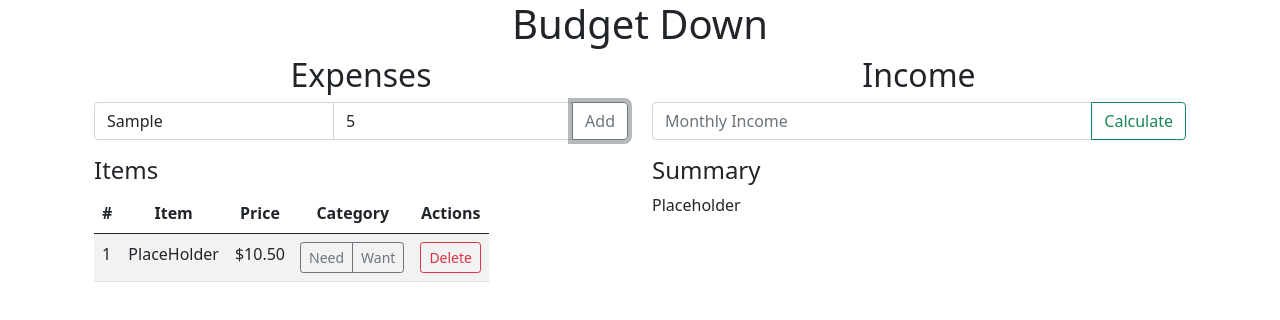
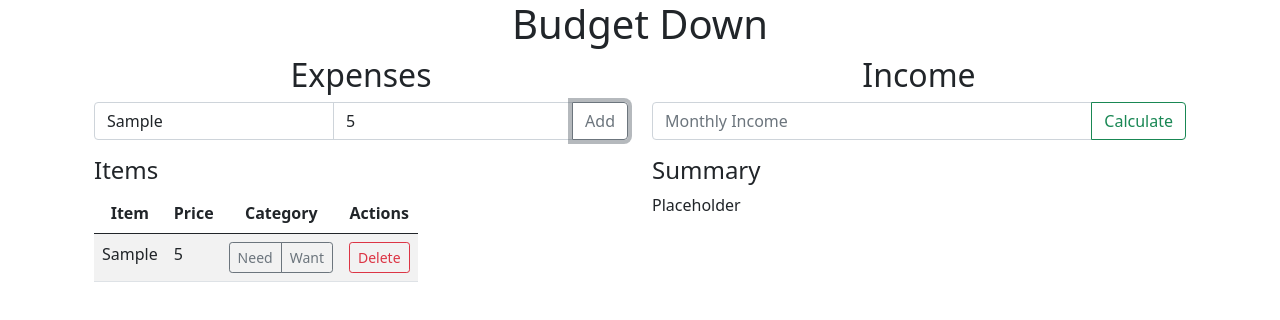
Before and after one commit to dchen046/budget-down, a plain HTML site: page index.html in a window 1280 px wide. Both pictures are taken after typing "Sample", "5" into the empty fields and a click on the button "Add". Drawn offline with nearby package versions, Linux system fonts and the light colour scheme.

Commit message:
finished add on functionality

```diff
--- a/index.html
+++ b/index.html
@@ -14,6 +14,7 @@
     <script src="https://cdn.jsdelivr.net/npm/bootstrap@5.0.2/dist/js/bootstrap.bundle.min.js"
         integrity="sha384-MrcW6ZMFYlzcLA8Nl+NtUVF0sA7MsXsP1UyJoMp4YLEuNSfAP+JcXn/tWtIaxVXM" crossorigin="anonymous"
         defer></script>
+    <script src="scripts/scripts.js" defer></script>
 </head>
 
 <body>
@@ -28,10 +29,10 @@
             <div class="text-center mb-3">
                 <h2>Expenses</h2>
                 <div class="input-group">
-                    <input type="text" aria-label="Item" class="form-control" placeholder="Item">
+                    <input type="text" aria-label="Item" class="form-control" placeholder="Item" id="item">
                     <input type="number" aria-label="Price" class="form-control" placeholder="Price"
-                        aria-describedby="btn-addon">
-                    <button class="btn btn-outline-secondary" type="button" id="button-addon">Add</button>
+                        aria-describedby="btn-addon" id="price">
+                    <button class="btn btn-outline-secondary" type="button" id="btn-addon">Add</button>
                 </div>
             </div>
 
@@ -42,34 +43,13 @@
                     <table class="table table-striped align-top w-auto">
                         <thead>
                             <tr class="text-center">
-                                <th scope="col">#</th>
                                 <th scope="col">Item</th>
                                 <th scope="col">Price</th>
                                 <th scope="col">Category</th>
                                 <th scope="col">Actions</th>
                             </tr>
                         </thead>
-                        <tbody>
-                            <tr>
-                                <td>1</td>
-                                <td>PlaceHolder</td>
-                                <td>$10.50</td>
-                                <td>
-                                    <div class="btn-group" role="group" aria-label="Item Actions">
-                                        <input type="radio" class="btn-check" name="item-actions" id="btn-need"
-                                            autocomplete="off">
-                                        <label class="btn btn-sm btn-outline-secondary" for="btn-need">Need</label>
-
-                                        <input type="radio" class="btn-check" name="item-actions" id="btn-want"
-                                            autocomplete="off">
-                                        <label class="btn btn-sm btn-outline-secondary" for="btn-want">Want</label>
-                                    </div>
-                                </td>
-                                <td>
-                                    <button type="button" class="btn btn-sm btn-outline-danger">Delete</button>
-                                </td>
-                            </tr>
-                        </tbody>
+                        <tbody id="table-content"></tbody>
                     </table>
                 </div>
             </div>
@@ -80,7 +60,7 @@
                 <h2>Income</h2>
                 <div class="input-group">
                     <input type="number" class="form-control" placeholder="Monthly Income" aria-label="Monthly Income"
-                        aria-describedby="calc-btn">
+                        aria-describedby="calc-btn" id="monthly-income">
                     <button class="btn btn-outline-success" type="button" id="calc-btn">Calculate</button>
                 </div>
             </div>
--- a/scripts/scripts.js
+++ b/scripts/scripts.js
@@ -0,0 +1,101 @@
+let item_counter = 0;
+let total_expenses = 0;
+
+const create_add_event = () => {
+    const add_btn = document.getElementById("btn-addon");
+    add_btn.addEventListener("click", (e) => {
+        const item = document.getElementById("item").value;
+        const price = document.getElementById("price").value;
+        ++item_counter;
+        total_expenses += price;
+        const data = [item, price]
+        const table_content = document.getElementById("table-content");
+        table_content.appendChild(create_table_data(data));
+    });
+}
+
+const create_table_data = (data) => {
+    const table_row = document.createElement("tr");
+    for (let i = 0; i < data.length; ++i) {
+        const td = document.createElement("td");
+        td.innerText = data[i];
+        table_row.appendChild(td);
+    }
+    table_row.appendChild(create_table_category());
+    table_row.appendChild(create_table_delete());
+    return table_row;
+}
+
+const create_table_category = () => {
+    const td = document.createElement("td");
+    const segment = document.createElement("div");
+    segment.classList.add("btn-group");
+    segment.setAttribute("role", "group");
+    td.appendChild(segment);
+    create_segment_controls(segment, "btn-need", "Need");
+    create_segment_controls(segment, "btn-want", "Want");
+    return td;
+}
+
+const create_segment_controls = (parent, id, text) => {
+    const seg_input = document.createElement("input");
+    const seg_label = document.createElement("label");
+    parent.appendChild(seg_input);
+    parent.appendChild(seg_label);
+
+    const input_attr = new Map([
+        ["type", "radio"],
+        ["class", "btn-check"],
+        ["name", "item-actions"],
+        ["acutocomplete", "off"]
+    ]);
+
+    for (const [key, value] of input_attr) {
+        seg_input.setAttribute(key, value);
+    }
+    seg_input.setAttribute("id", `${id}${item_counter}`);
+
+    const label_classes = ["btn", "btn-sm", "btn-outline-secondary"]
+    for (let i = 0; i < label_classes.length; ++i) {
+        seg_label.classList.add(label_classes[i]);
+    }
+    seg_label.setAttribute("for", `${id + item_counter}`);
+    seg_label.innerText = text;
+}
+
+const create_table_delete = () => {
+    const td = document.createElement("td");
+    const btn = document.createElement("button");
+    const btn_classes = ["btn", "btn-sm", "btn-outline-danger"]
+    for (let i = 0; i < btn_classes.length; ++i) {
+        btn.classList.add(btn_classes[i]);
+    }
+    btn.innerText = "Delete";
+    add_delete_event(btn);
+    td.appendChild(btn);
+    return td;
+}
+
+const add_delete_event = (btn) => {
+    btn.addEventListener("click", (e) => {
+        let btn_parent = e.target.parentNode;
+        let data = btn_parent;
+        let row = btn_parent.parentNode;
+        let content = row.parentNode;
+
+        // price is 3rd column
+        for (let i = 0; i < 2; ++i) {
+            data = data.previousSibling;
+        }
+        content.removeChild(row);
+        total_expenses -= data.value;
+        update_item_num
+    });
+}
+
+const update_item_num = () => {
+    const rows = document.querySelectorAll("tr");
+    console.log(rows);
+}
+
+create_add_event();
```
